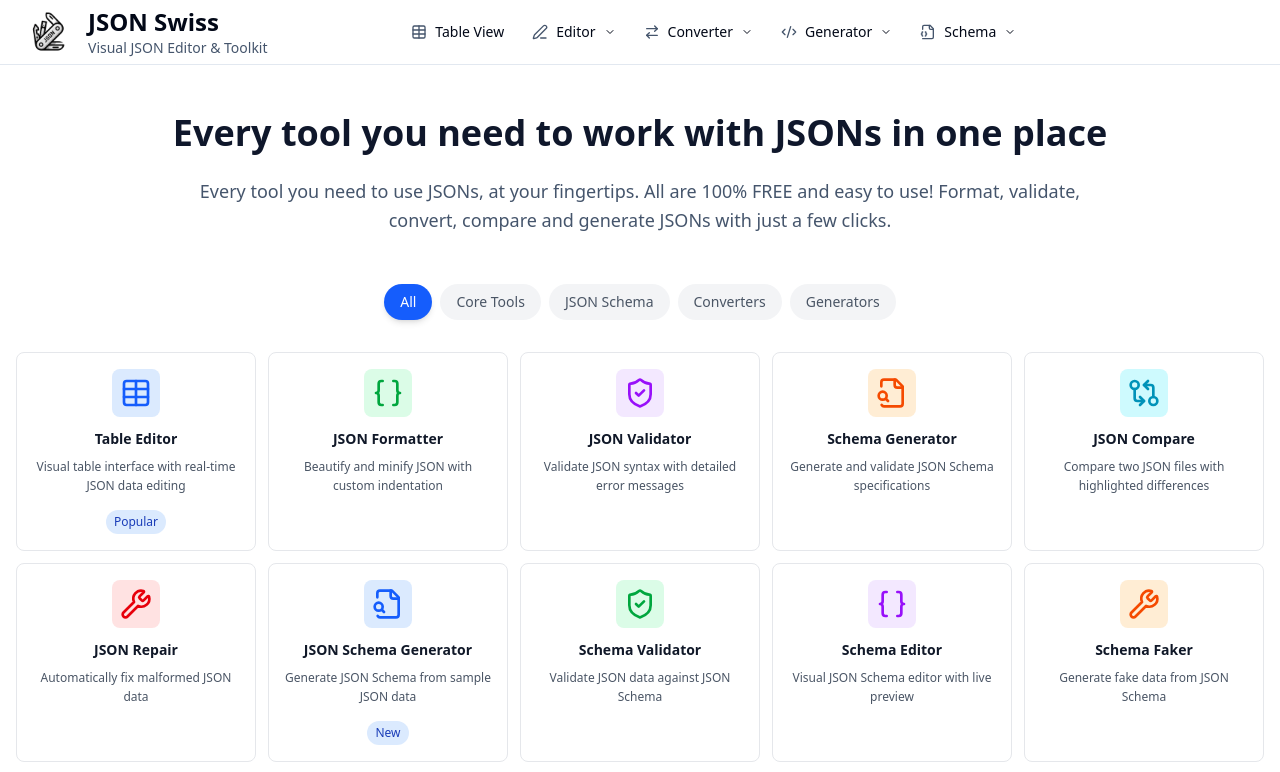
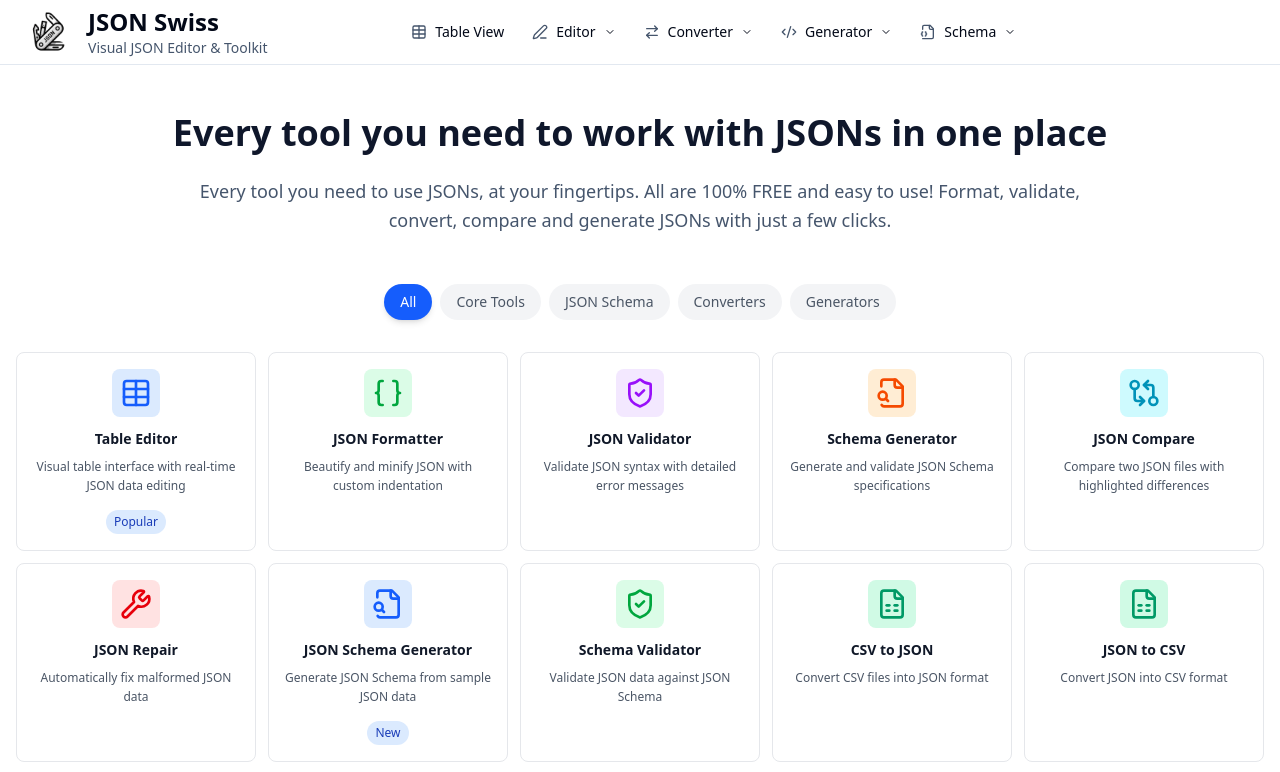
Before and after one commit to ThomasChant/jsonswiss-next, a Next.js app: page / in a window 1280 px wide. Shown: the top 772 px of the page. Built offline with nearby package versions, Linux system fonts and the light colour scheme.

Commit message:
refactor(home): 移除不再使用的Schema Editor和Schema Faker功能卡片

```diff
--- a/src/components/home/FeatureCards.tsx
+++ b/src/components/home/FeatureCards.tsx
@@ -152,24 +152,6 @@ const schemaFeatures: FeatureCard[] = [
     icon: ShieldCheck,
     color: "green",
     href: "/schema-validator",
-    category: "schema"
-  },
-  {
-    id: "schema-editor",
-    title: "Schema Editor",
-    description: "Visual JSON Schema editor with live preview",
-    icon: Braces,
-    color: "purple",
-    href: "/schema-editor",
-    category: "schema"
-  },
-  {
-    id: "schema-faker",
-    title: "Schema Faker",
-    description: "Generate fake data from JSON Schema",
-    icon: WrenchIcon,
-    color: "orange",
-    href: "/schema-faker",
     category: "schema"
   }
 ];
```
